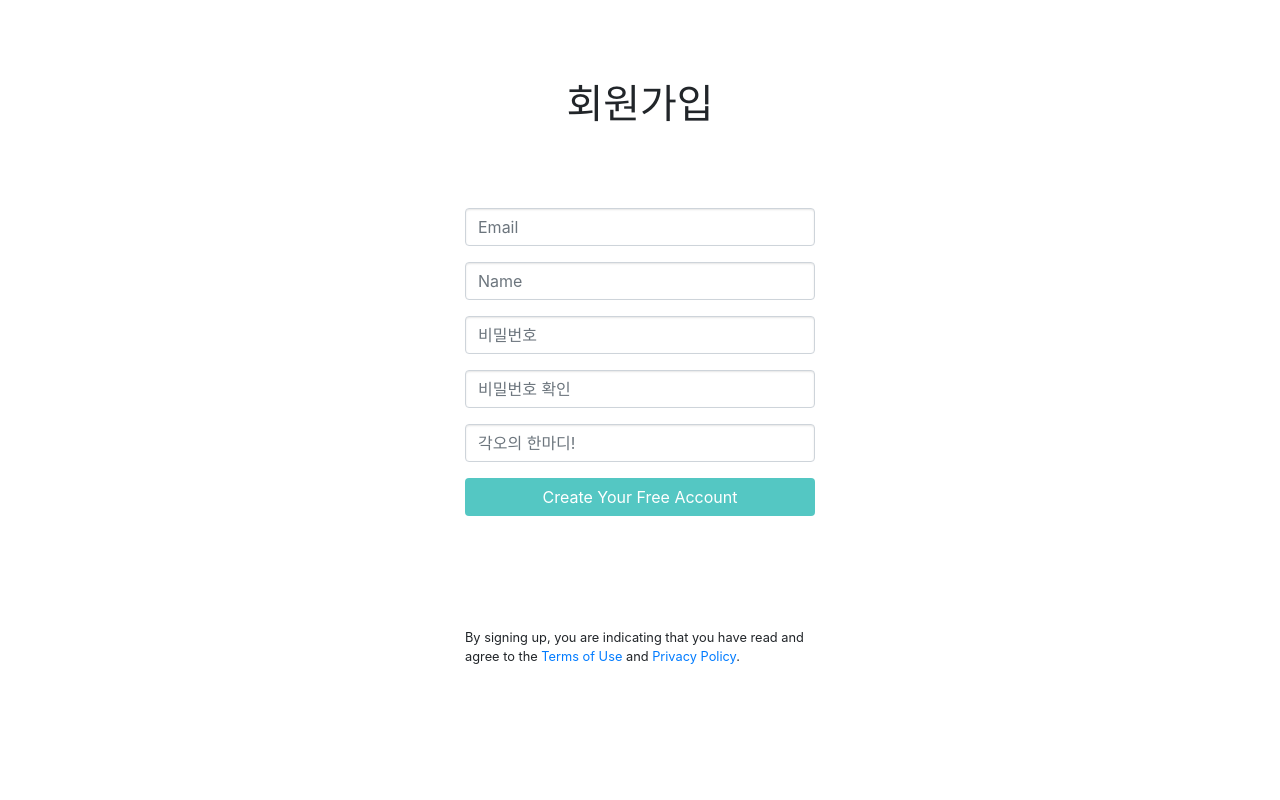
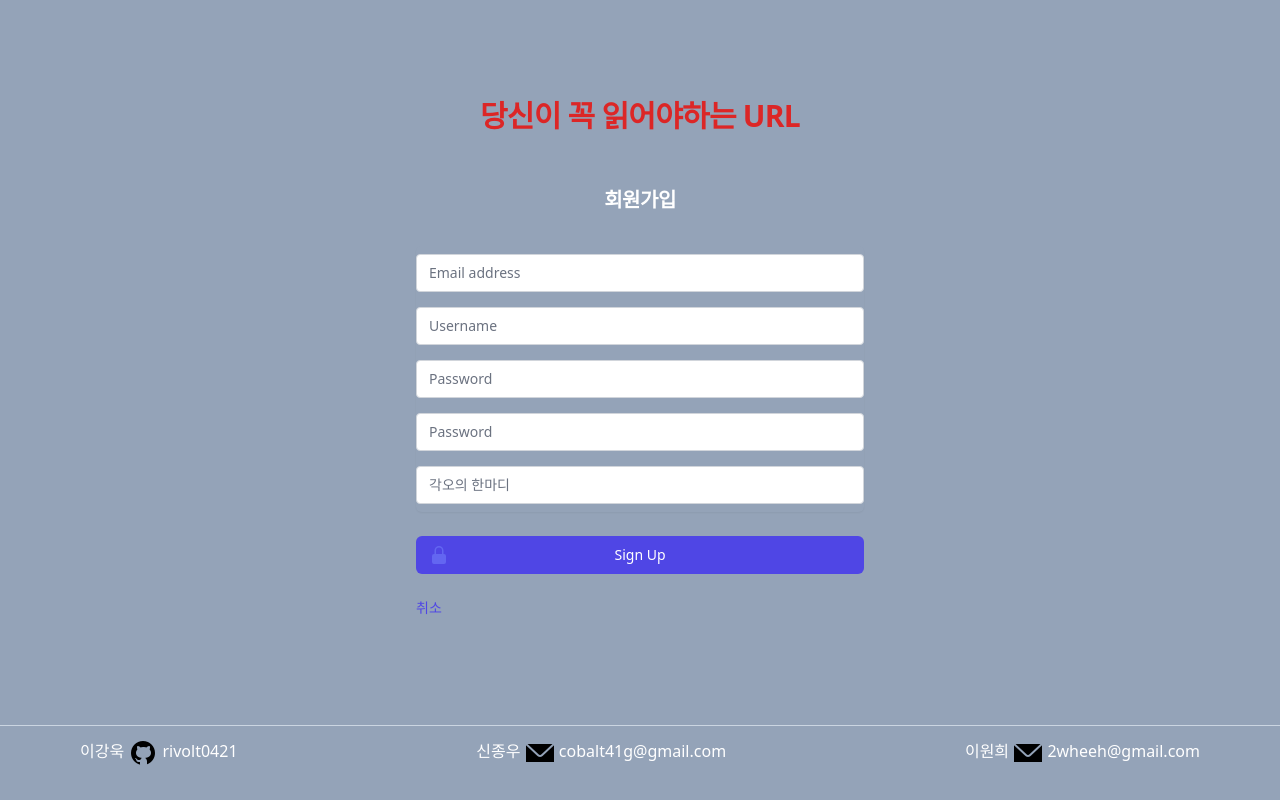
Before and after one commit to rivolt0421/W00, a Flask app: page /signup in a window 1280 px wide. Run offline with Flask 2, Linux system fonts and the light colour scheme; some libraries are stand-ins or nearby versions.

Commit message:
signup html updated

```diff
--- /dev/null
+++ b/static/js/signup.js
@@ -0,0 +1 @@
+console.log('hi2');
--- a/templates/signup.html
+++ b/templates/signup.html
@@ -1,159 +1,148 @@
 <!DOCTYPE html>
-<html lang="en">
+<html lang="en" class="h-full bg-slate-400">
+  <head>
+    <meta charset="UTF-8" />
+    <meta http-equiv="X-UA-Compatible" content="IE=edge" />
+    <meta name="viewport" content="width=device-width, initial-scale=1.0" />
 
-<head>
-  <meta charset="UTF-8">
-  <meta http-equiv="X-UA-Compatible" content="IE=edge">
-  <meta name="viewport" content="width=device-width, initial-scale=1.0">
-  <title>Document</title>
-</head>
-<style>
-  .send-button {
-    background: #54C7C3;
-    width: 100%;
-    font-weight: 600;
-    color: #fff;
-    padding: 8px 25px;
-  }
+    <!-- tailwindcss -->
+    <script src="https://cdn.tailwindcss.com"></script>
+    <script>
+      tailwind.config = {
+        theme: {
+          extend: {
+            colors: {
+              // myCustomColor: '#ffd600',
+            },
+          },
+        },
+      };
+    </script>
 
-  input[type=number]::-webkit-inner-spin-button,
-  input[type=number]::-webkit-outer-spin-button {
-    -webkit-appearance: none;
-    margin: 0;
-  }
+    <!-- jQuery -->
+    <script src="//code.jquery.com/jquery-1.11.1.min.js"></script>
 
-  .g-button {
-    color: #fff !important;
-    border: 1px solid #EA4335;
-    background: #ea4335 !important;
-    width: 100%;
-    font-weight: 600;
-    color: #fff;
-    padding: 8px 25px;
-  }
+    <title>signup</title>
 
-  .my-input {
-    box-shadow: inset 0 1px 2px rgba(0, 0, 0, 0.1);
-    cursor: text;
-    padding: 8px 10px;
-    transition: border .1s linear;
-  }
-
-  .header-title {
-    margin: 5rem 0;
-  }
-
-  h1 {
-    font-size: 31px;
-    line-height: 40px;
-    font-weight: 600;
-    color: #4c5357;
-  }
-
-  h2 {
-    color: #5e8396;
-    font-size: 21px;
-    line-height: 32px;
-    font-weight: 400;
-  }
-
-  .login-or {
-    position: relative;
-    color: #aaa;
-    margin-top: 10px;
-    margin-bottom: 10px;
-    padding-top: 10px;
-    padding-bottom: 10px;
-  }
-
-  .span-or {
-    display: block;
-    position: absolute;
-    left: 50%;
-    top: -2px;
-    margin-left: -25px;
-    background-color: #fff;
-    width: 50px;
-    text-align: center;
-  }
-
-  .hr-or {
-    height: 1px;
-    margin-top: 0px !important;
-    margin-bottom: 0px !important;
-  }
-
-  @media screen and (max-width:480px) {
-    h1 {
-      font-size: 26px;
-    }
-
-    h2 {
-      font-size: 20px;
-    }
-  }
-</style>
-
-<body>
-  <link href="//maxcdn.bootstrapcdn.com/bootstrap/4.1.1/css/bootstrap.min.css" rel="stylesheet" id="bootstrap-css">
-  <script src="//maxcdn.bootstrapcdn.com/bootstrap/4.1.1/js/bootstrap.min.js"></script>
-  <script src="//cdnjs.cloudflare.com/ajax/libs/jquery/3.2.1/jquery.min.js"></script>
-  <!------ Include the above in your HEAD tag ---------->
-
-  <link href="https://stackpath.bootstrapcdn.com/font-awesome/4.7.0/css/font-awesome.min.css" rel="stylesheet">
-
-  <body>
-    <div class="container">
-      <div class="col-md-6 mx-auto text-center">
-        <div class="header-title">
-          <h1 class="wv-heading--title">
-            회원가입
-          </h1>
+    <!-- static -->
+    <script src="{{ url_for('static', filename='js/signup.js')}}"></script>
+  </head>
+  <body class="h-full">
+    <div class="flex flex-col min-h-full items-center justify-center pt-6 pb-20 px-4 sm:px-6 lg:px-8">
+      <div class="w-full max-w-md space-y-8">
+        <div>
+          <h2 class="mt-6 text-center text-3xl font-bold tracking-tight text-red-600 relative bottom-5">당신이 꼭 읽어야하는 URL</h2>
         </div>
+        <div>
+          <h3 class="mt-6 text-center text-xl font-bold tracking-tight text-white">회원가입</h3>
+        </div>
+        <form class="mt-8 space-y-6" action="/">
+          <input type="hidden" name="remember" value="true" />
+          <div class="-space-y-px rounded-md shadow-sm">
+            <div class="py-2">
+              <label for="email-address" class="sr-only">Email address</label>
+              <input
+                id="email-address"
+                name="email"
+                type="email"
+                autocomplete="email"
+                required
+                class="relative block w-full appearance-none rounded border border-gray-300 px-3 py-2 text-gray-900 placeholder-gray-500 focus:z-10 focus:border-indigo-500 focus:outline-none focus:ring-indigo-500 sm:text-sm"
+                placeholder="Email address"
+              />
+            </div>
+            <div class="py-2">
+              <label class="sr-only">Username</label>
+              <input
+                required
+                class="relative block w-full appearance-none rounded border border-gray-300 px-3 py-2 text-gray-900 placeholder-gray-500 focus:z-10 focus:border-indigo-500 focus:outline-none focus:ring-indigo-500 sm:text-sm"
+                placeholder="Username"
+              />
+            </div>
+            <div class="py-2">
+              <label for="password" class="sr-only">Password</label>
+              <input
+                id="password"
+                name="password"
+                type="password"
+                autocomplete="current-password"
+                required
+                class="relative block w-full appearance-none rounded border border-gray-300 px-3 py-2 text-gray-900 placeholder-gray-500 focus:z-10 focus:border-indigo-500 focus:outline-none focus:ring-indigo-500 sm:text-sm"
+                placeholder="Password"
+              />
+            </div>
+            <div class="py-2">
+              <label for="password" class="sr-only">Password</label>
+              <input
+                id="password-check"
+                name="password"
+                type="password"
+                autocomplete="current-password"
+                required
+                class="relative block w-full appearance-none rounded border border-gray-300 px-3 py-2 text-gray-900 placeholder-gray-500 focus:z-10 focus:border-indigo-500 focus:outline-none focus:ring-indigo-500 sm:text-sm"
+                placeholder="Password"
+              />
+            </div>
+            <div class="py-2">
+              <label class="sr-only">각오의 한마디</label>
+              <input
+                id="oath"
+                name="oath"
+                required
+                class="relative block w-full appearance-none rounded border border-gray-300 px-3 py-2 text-gray-900 placeholder-gray-500 focus:z-10 focus:border-indigo-500 focus:outline-none focus:ring-indigo-500 sm:text-sm"
+                placeholder="각오의 한마디"
+              />
+            </div>
+          </div>
+          <div>
+            <button
+              type="submit"
+              class="group relative flex w-full justify-center rounded-md border border-transparent bg-indigo-600 py-2 px-4 text-sm font-medium text-white hover:bg-indigo-700 focus:outline-none focus:ring-2 focus:ring-indigo-500 focus:ring-offset-2"
+            >
+              <span class="absolute inset-y-0 left-0 flex items-center pl-3">
+                <!-- Heroicon name: mini/lock-closed -->
+                <svg
+                  class="h-5 w-5 text-indigo-500 group-hover:text-indigo-400"
+                  xmlns="http://www.w3.org/2000/svg"
+                  viewBox="0 0 20 20"
+                  fill="currentColor"
+                  aria-hidden="true"
+                >
+                  <path
+                    fill-rule="evenodd"
+                    d="M10 1a4.5 4.5 0 00-4.5 4.5V9H5a2 2 0 00-2 2v6a2 2 0 002 2h10a2 2 0 002-2v-6a2 2 0 00-2-2h-.5V5.5A4.5 4.5 0 0010 1zm3 8V5.5a3 3 0 10-6 0V9h6z"
+                    clip-rule="evenodd"
+                  />
+                </svg>
+              </span>
+              Sign Up
+            </button>
+          </div>
+          <div class="flex items-center justify-between">
+            <div class="text-sm">
+              <a href="/login" class="font-medium text-indigo-600 hover:text-indigo-500">취소</a>
+            </div>
+          </div>
+        </form>
+        <div></div>
       </div>
-      <div class="row">
-        <div class="col-md-4 mx-auto">
-          <div class="myform form ">
-            <form action="" method="post" name="login">
-
-              <div class="form-group">
-                <input type="email" name="email" class="form-control my-input" id="email" placeholder="Email">
-              </div>
-              <div class="form-group">
-                <input type="text" name="name" class="form-control my-input" id="name" placeholder="Name">
-              </div>
-              <div class="form-group">
-                <input type="password" min="0" name="phone" id="phone" class="form-control my-input" placeholder="비밀번호">
-              </div>
-              <div class="form-group">
-                <input type="password" min="0" name="phone" id="phone" class="form-control my-input" placeholder="비밀번호 확인">
-              </div>
-              <div class="form-group">
-                <input type="text" min="0" name="phone" id="phone" class="form-control my-input" placeholder="각오의 한마디!">
-              </div>
-
-              <div class="text-center ">
-                <button type="submit" class=" btn btn-block send-button tx-tfm">Create Your Free Account</button>
-              </div>
-              <br>
-              <br>
-              <br>
-              <br>
-              <p class="small mt-3">By signing up, you are indicating that you have read and agree to the <a href="#"
-                  class="ps-hero__content__link">Terms of Use</a> and <a href="#">Privacy Policy</a>.
-              </p>
-            </form>
+      <div class="w-full min-w-md fixed bottom-5">
+        <hr class="border-3 border-slate-300" />
+        <div class="flex flex-row place-content-between rounded-lg py-2">
+          <div class="px-20 py-1">
+            <p style="color: white">
+              이강욱 <img src="../static/images/github-icon.png" alt="github" style="display: inline-block" />
+              <a href="https://github.com/rivolt0421">rivolt0421</a>
+            </p>
+          </div>
+          <div class="px-20 py-1">
+            <p style="color: white">신종우 <img src="../static/images/email-icon.png" alt="email" style="display: inline-block" /> cobalt41g@gmail.com</p>
+          </div>
+          <div class="px-20 py-1">
+            <p style="color: white">이원희 <img src="../static/images/email-icon.png" alt="email" style="display: inline-block" /> 2wheeh@gmail.com</p>
           </div>
         </div>
       </div>
     </div>
   </body>
-
-  </div>
-</body>
-
 </html>
-
-</body>
-
-</html>
```
